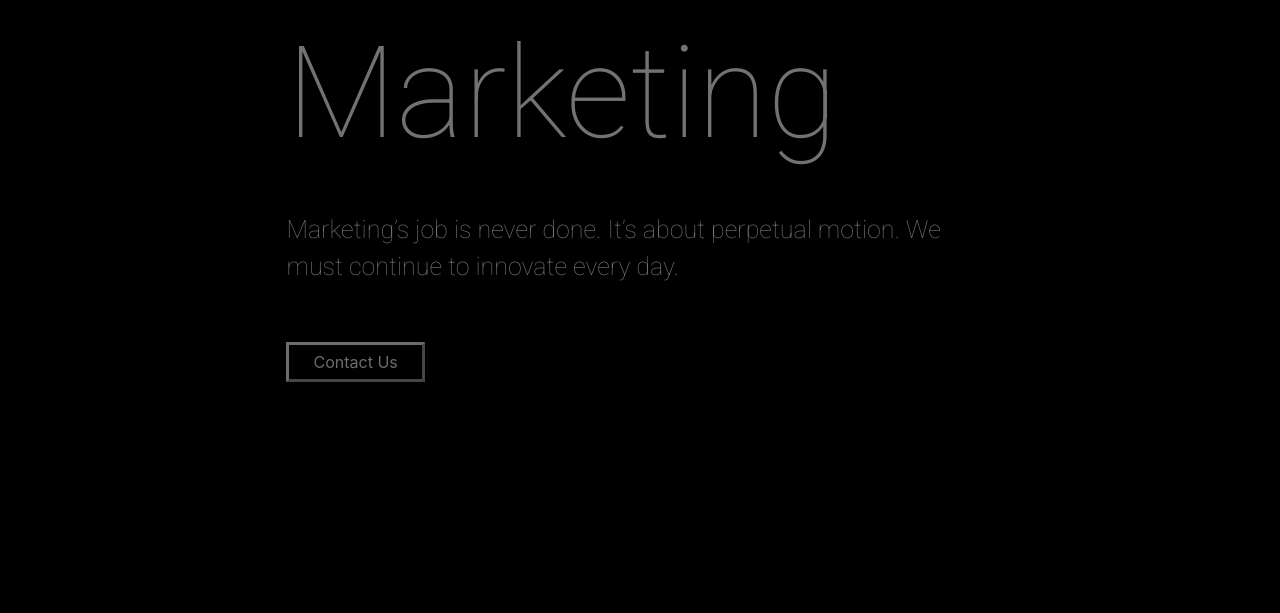
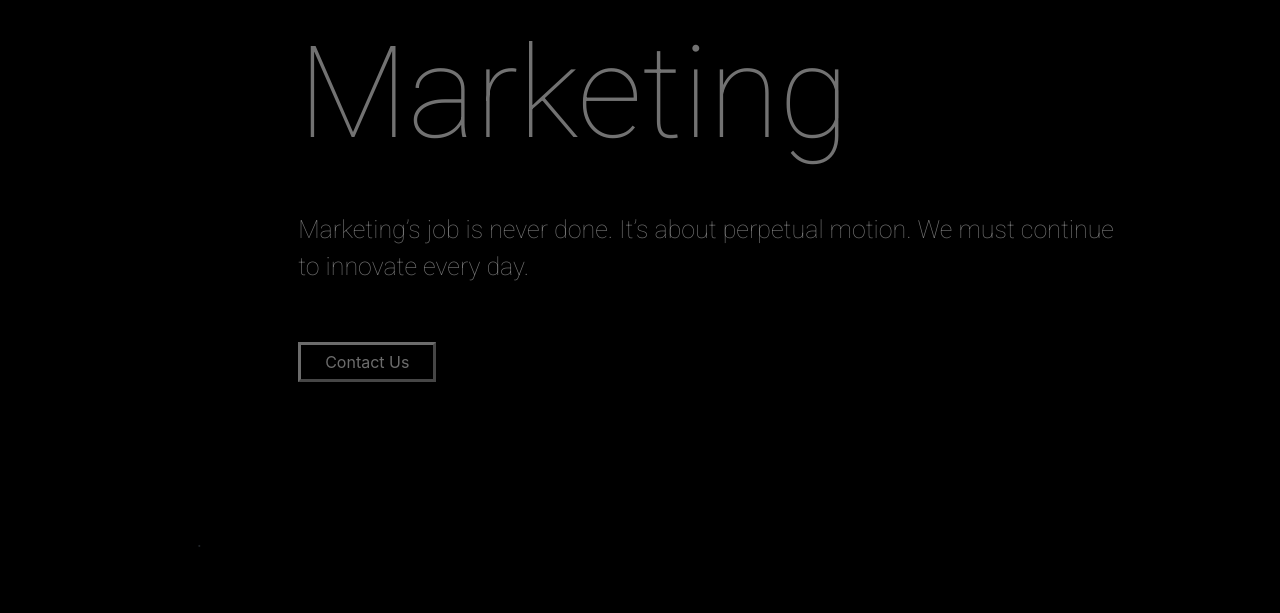
Before and after one commit to harmano/sofound_web, a plain HTML site: page index.html in a window 1280 px wide. Shown: the part 187-800 px from the top of the page. Drawn offline with nearby package versions, Linux system fonts and the light colour scheme.

Commit message:
Fixed home

```diff
--- a/index.html
+++ b/index.html
@@ -39,7 +39,7 @@
 
   <!-- ............................................. First Box ............................................. -->
 
-  <div class="first-con-box container">
+  <div class="first-con-box container-mobile">
     <div class="row">
       <div style="color:white; padding-bottom:40vw;"class="col-1">
 
@@ -70,6 +70,9 @@
 
     </div>
 
+    <div style="padding-bottom:10px;"class="row">
+      .
+    </div>
   </div>
 
   <br>
--- a/static/css/style.css
+++ b/static/css/style.css
@@ -696,11 +696,9 @@ to { transform: translateX(0); }
 }
 .first-con-box{
   padding: 20px;
-  padding-bottom: 30px;
   width: 100%;
   margin-left: 10%;
   padding-right: 20%;
-  height: 110vw;
 }
 /* ....------------------------------------------------ Margin ----------------------------------------------------------------------- ...*/
 .margin-top{
```
